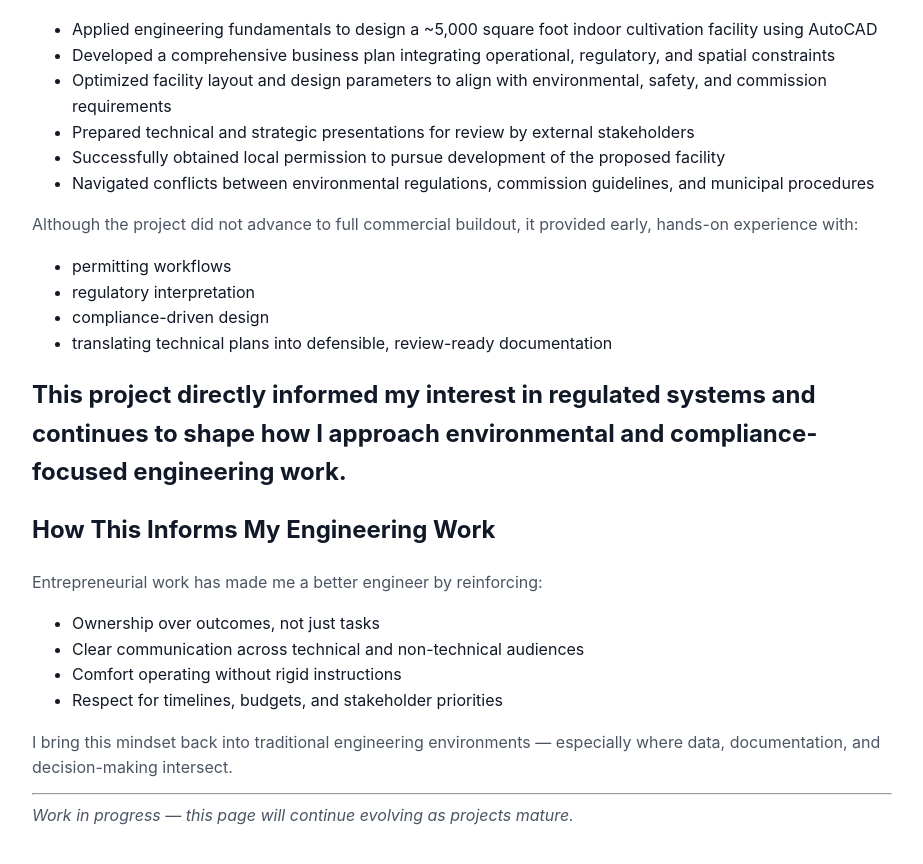
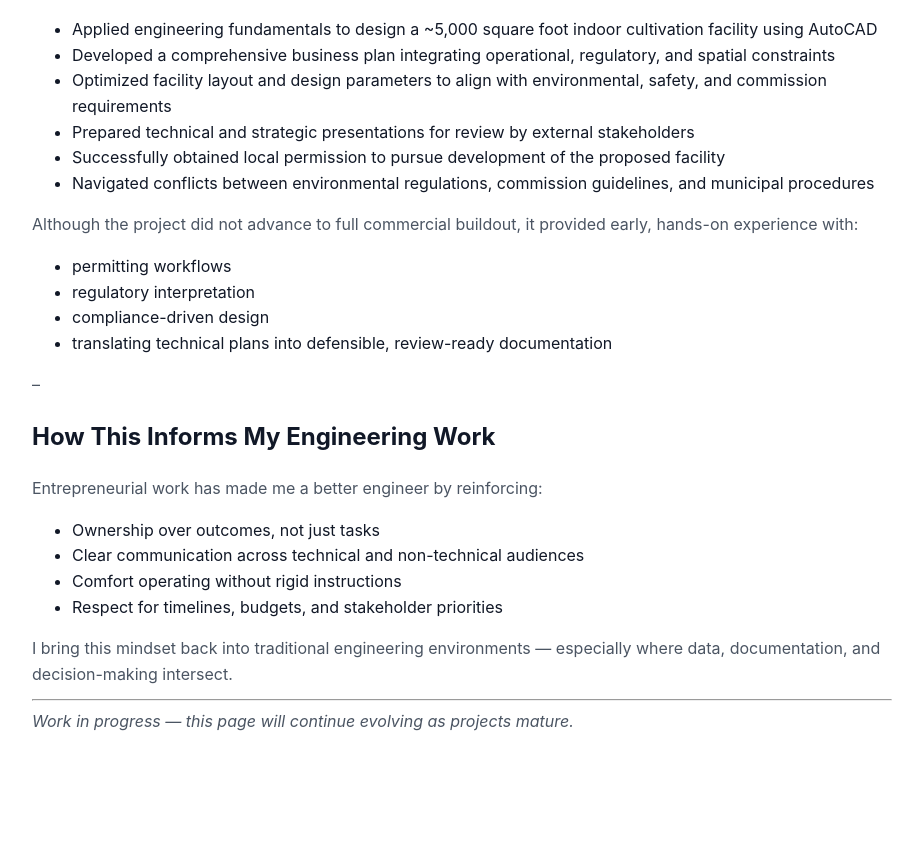
Before and after one commit to zlepore/zachlepore.github.io, a Jekyll site: the page built from entrepreneurship.md, in a window 1280 px wide and 900 px high, scrolled down 1582 px. Shown: the top 864 px of the window, without its empty margins (178-1101 px from the left). Built offline with Jekyll 4.4.1, drawn with Linux system fonts in a browser that asks for light colours; after the commit the page ends 2389 px from its top, so only the background shows below that.

Commit message:
Update entrepreneurship.md

```diff
--- a/entrepreneurship.md
+++ b/entrepreneurship.md
@@ -69,7 +69,6 @@ Although the project did not advance to full commercial buildout, it provided ea
 - compliance-driven design
 - translating technical plans into defensible, review-ready documentation
 
-This project directly informed my interest in regulated systems and continues to shape how I approach environmental and compliance-focused engineering work.
 --
 ## How This Informs My Engineering Work
 
```
